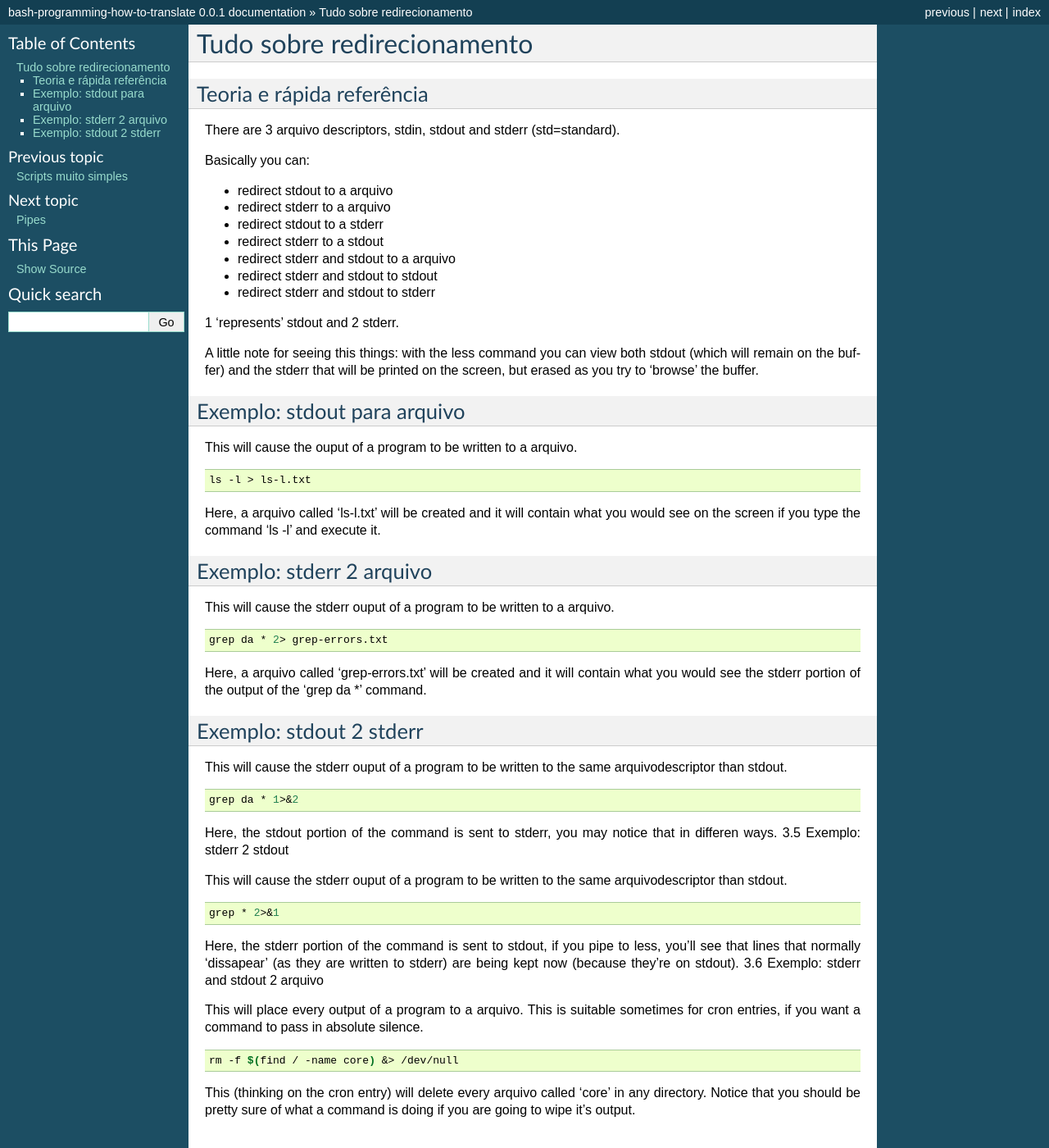
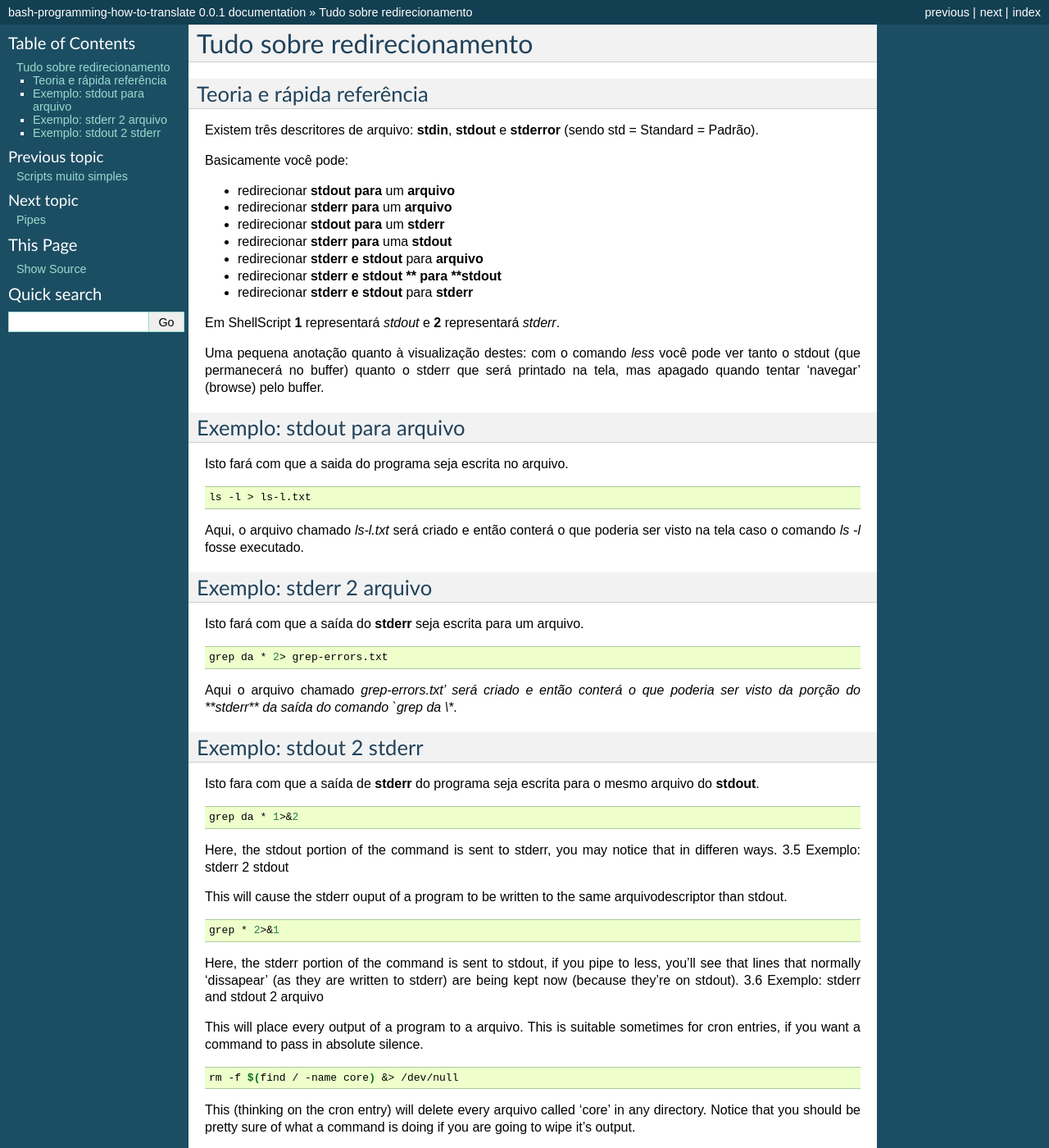
Before and after one commit to cirocosta/bash-programming-introd-ptbr, a Sphinx documentation site: the page built from docs/source/3-all-about-redirection.rst, in a window 1280 px wide and 1400 px high. Shown: the whole window at 82% size. Built offline with Sphinx 7.4.7, drawn with Linux system fonts in a browser that asks for light colours.

```diff
--- a/docs/source/3-all-about-redirection.rst
+++ b/docs/source/3-all-about-redirection.rst
@@ -2,47 +2,48 @@ Tudo sobre redirecionamento
 ============================
 Teoria e rápida referência
 ---------------------------
-There are 3 arquivo descriptors, stdin, stdout and stderr (std=standard).
+Existem três descritores de arquivo: **stdin**, **stdout** e **stderror** (sendo std = Standard = Padrão).
 
-Basically you can:
+Basicamente você pode:
 
-*	redirect stdout to a arquivo
-*	redirect stderr to a arquivo
-*	redirect stdout to a stderr
-*	redirect stderr to a stdout
-*	redirect stderr and stdout to a arquivo
-*	redirect stderr and stdout to stdout
-*	redirect stderr and stdout to stderr
+*	redirecionar **stdout para** um **arquivo**
+*	redirecionar **stderr para** um **arquivo**
+*	redirecionar **stdout para** um **stderr**
+*	redirecionar **stderr para** uma **stdout**
+*	redirecionar **stderr e stdout** para **arquivo**
+*	redirecionar **stderr e stdout ** para **stdout**
+* 	redirecionar **stderr e stdout** para **stderr**
 
-1 'represents' stdout and 2 stderr.
 
-A little note for seeing this things: with the less command you can view both stdout (which will remain on the buffer) and the stderr that will be printed on the screen, but erased as you try to 'browse' the buffer.
+Em ShellScript **1** representará *stdout* e **2** representará *stderr*.
+
+Uma pequena anotação quanto à visualização destes: com o comando `less` você pode ver tanto o stdout (que permanecerá no buffer) quanto o stderr que será printado na tela, mas apagado quando tentar 'navegar' (browse) pelo buffer.
+
 
 Exemplo: stdout para arquivo
 ------------------------------
-This will cause the ouput of a program to be written to a arquivo.
+Isto fará com que a saida do programa seja escrita no arquivo.
 
 .. code-block:: bash
 
          ls -l > ls-l.txt
 
-
-Here, a arquivo called 'ls-l.txt' will be created and it will contain what you would see on the screen if you type the command 'ls -l' and execute it.
+Aqui, o arquivo chamado `ls-l.txt` será criado e então conterá o que poderia ser visto na tela caso o comando `ls -l` fosse executado.
 
 Exemplo: stderr 2 arquivo
 ---------------------------
-This will cause the stderr ouput of a program to be written to a arquivo.
+Isto fará com que a saída do **stderr** seja escrita para um arquivo.
 
 .. code-block:: bash
 
          grep da * 2> grep-errors.txt
 
 
-Here, a arquivo called 'grep-errors.txt' will be created and it will contain what you would see the stderr portion of the output of the 'grep da \*' command.
+Aqui o arquivo chamado `grep-errors.txt' será criado e então conterá o que poderia ser visto da porção do **stderr** da saída do comando `grep da \\*`.
 
 Exemplo: stdout 2 stderr
 -------------------------
-This will cause the stderr ouput of a program to be written to the same arquivodescriptor than stdout.
+Isto fara com que a saída de **stderr** do programa seja escrita para o mesmo arquivo do **stdout**.
 
 .. code-block:: bash
 
--- a/docs/source/conf.py
+++ b/docs/source/conf.py
@@ -129,7 +129,7 @@ html_theme = 'default'
 # Add any paths that contain custom static files (such as style sheets) here,
 # relative to this directory. They are copied after the builtin static files,
 # so a file named "default.css" will overwrite the builtin "default.css".
-html_static_path = ['ystatic']
+# html_static_path = ['ystatic']
 
 # Add any extra paths that contain custom files (such as robots.txt or
 # .htaccess) here, relative to this directory. These files are copied
```
Also changed, not shown: docs/source/4-pipes.rst (+7 -7 lines), docs/source/6-conditionals.rst (+10 -9 lines), docs/source/index.rst (+7 -3 lines).
